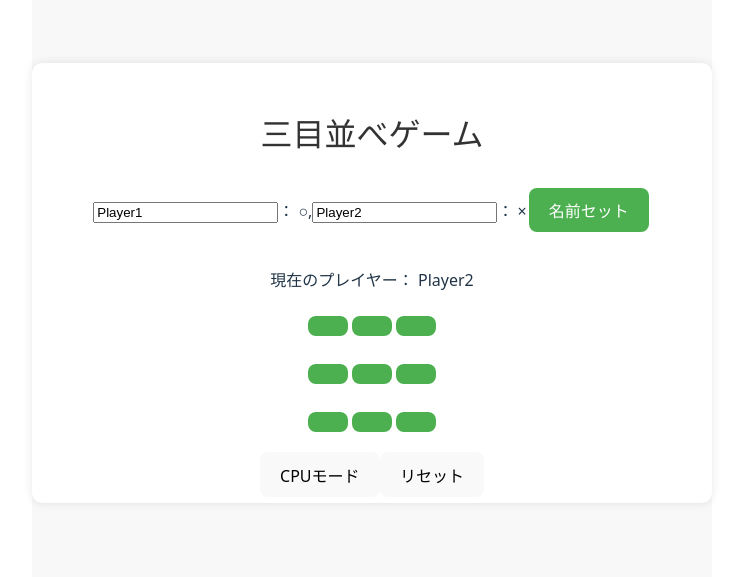
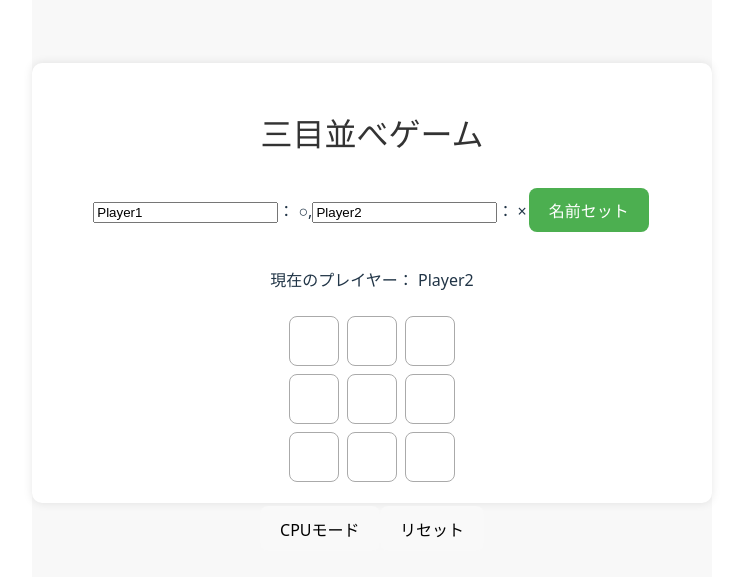
Before and after one commit to Usami3141/studyApp, a React (Vite) app: page / in a window 1280 px wide. Shown: the part 117-694 px from the top of the page, without its empty margins (268-1011 px from the left). Built offline with nearby package versions, Linux system fonts and the light colour scheme.

Commit message:
0710最終更新

```diff
--- a/src/App.module.css
+++ b/src/App.module.css
@@ -7,6 +7,7 @@
   background-color: #f8f8f8;
 }
 
+/* メインコンテンツのスタイル */
 .body {
   width: 640px;
   height: 400px;
@@ -17,23 +18,27 @@
   text-align: center;
 }
 
+/* 見出しh2のスタイル */
 .h2 {
   font-size: 2rem;
   color: #333;
 }
 
+/* エラー文表示用divのスタイル */
 .error {
   display: flex;
   gap: 1rem;
   margin-top: 0.5rem;
 }
 
+/* エラー文のスタイル */
 .errortext {
   color: red;
   font-size: 0.8rem;
   margin-right: 1rem;
 }
 
+/* 「名前セット」ボタンのスタイル */
 .button {
   background-color: #4CAF50;
   border: none;
@@ -44,6 +49,39 @@
   cursor: pointer;
 }
 
+/* ボタンにカーソルを合わせた時の色推移 */
 .button:hover {
   background-color: #45a049;
 }
+
+/* マスを表示するためのボードのスタイル*/
+.board {
+  display: grid;
+  grid-template-columns: repeat(3, 50px);
+  grid-template-rows: repeat(3, 50px);
+  gap: 8px;
+  justify-content: center;
+  margin: 24px 0;
+}
+
+/* マスのスタイル */
+.piece {
+  width: 50px;
+  height: 50px;
+  font-size: 2rem;
+  /* 格子状の二次元レイアウト */
+  display: grid;
+  /* 格子の中身の中央揃え */
+  place-items: center;
+  text-align: center;
+  padding: 0;
+  margin: 0;
+  border: 1px solid #aaa;
+  background: #fff;
+  cursor: pointer;
+  box-sizing: border-box;
+}
+
+.piece:hover{
+  background-color: #dddddd;
+}
--- a/src/App.tsx
+++ b/src/App.tsx
@@ -1,7 +1,5 @@
 import { useState, useEffect, useCallback } from "react";
 import style from "./App.module.css";
-
-console.log("コンフリクト")
 
 //勝ちパターンの洗い出し
 const lines: number[][] = [
@@ -214,21 +212,17 @@ function App() {
             <p>勝者は {victory}</p>
           )}
         </div>
-        <div>
-          {/* 各行の要素をsquaresから取り出しつつ、ボタンを生成 */}
-          {[0, 1, 2].map((row) => (
-            <p key={row}>
-              {squares.slice(row * 3, row * 3 + 3).map((square) => (
+        <div className={style.board}>
+          {squares.map((square) => (
             <button
-                  className={style.button}
+              className={style.piece}
               key={square.id}
               onClick={() => putPiece(square.id, true)}
             >
               {square.state}
             </button>
           ))}
-            </p>
-          ))}
+        </div>
         {/* CPUモードのON/OFFボタン */}
         <button onClick={handleCPU}>CPUモード</button>
         {/* リセットボタンの実装 */}
@@ -237,7 +231,6 @@ function App() {
         {reset && <p>リセットされました！</p>}
       </div>
     </div>
-    </div>
   );
 }
 
--- a/src/index.css
+++ b/src/index.css
@@ -83,19 +83,6 @@ button:focus-visible {
   outline: 4px auto -webkit-focus-ring-color;
 }
 
-/* ボタンのスタイル */
-.piece{
-  width: 50px;
-  height: 50px;
-  border-radius: 50%;
-  background-color: #1a1a1a;
-  display: flex;
-  justify-content: center;
-  align-items: center;
-  color: white;
-  font-size: 24px;
-}
-
 /* この中のスタイルは「ライトテーマが選ばれている時」だけ適用される */
 @media (prefers-color-scheme: light) {
   :root {
```
Lines whose indentation alone changed are shown as unchanged.
